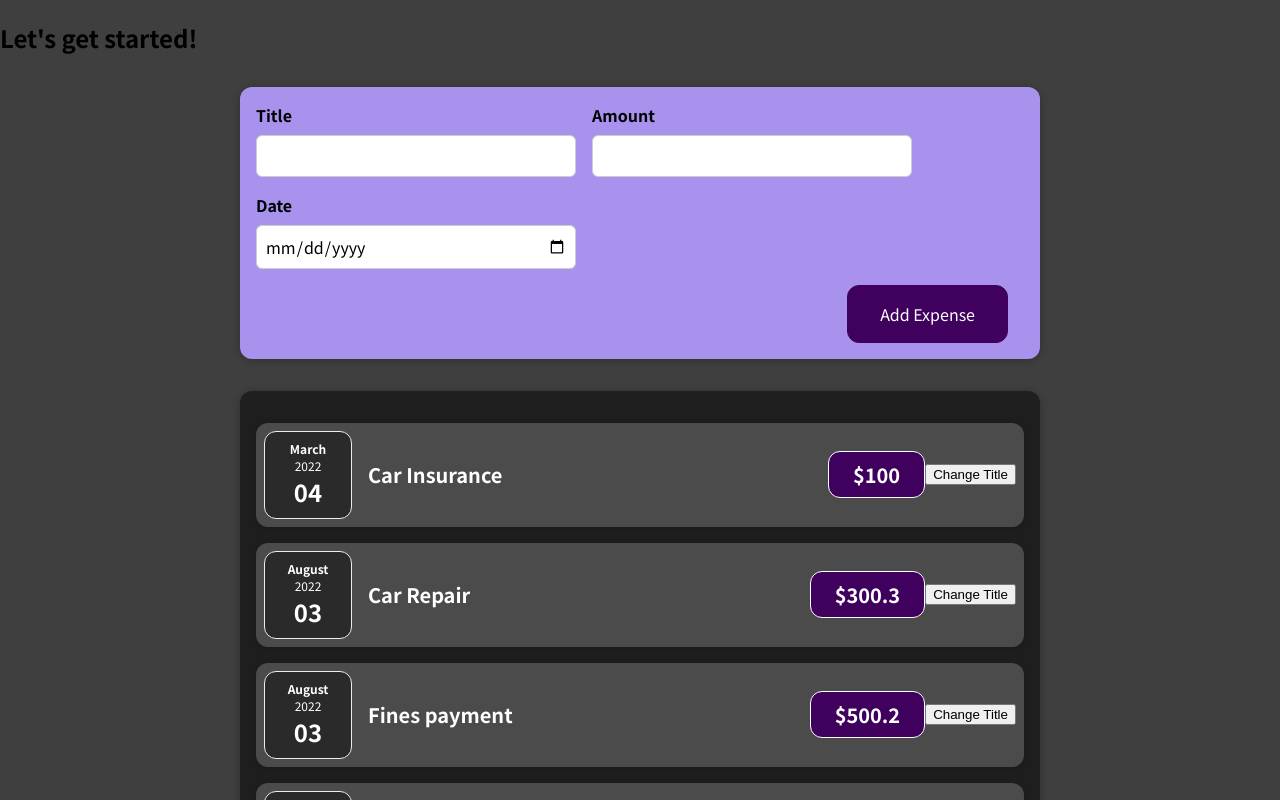
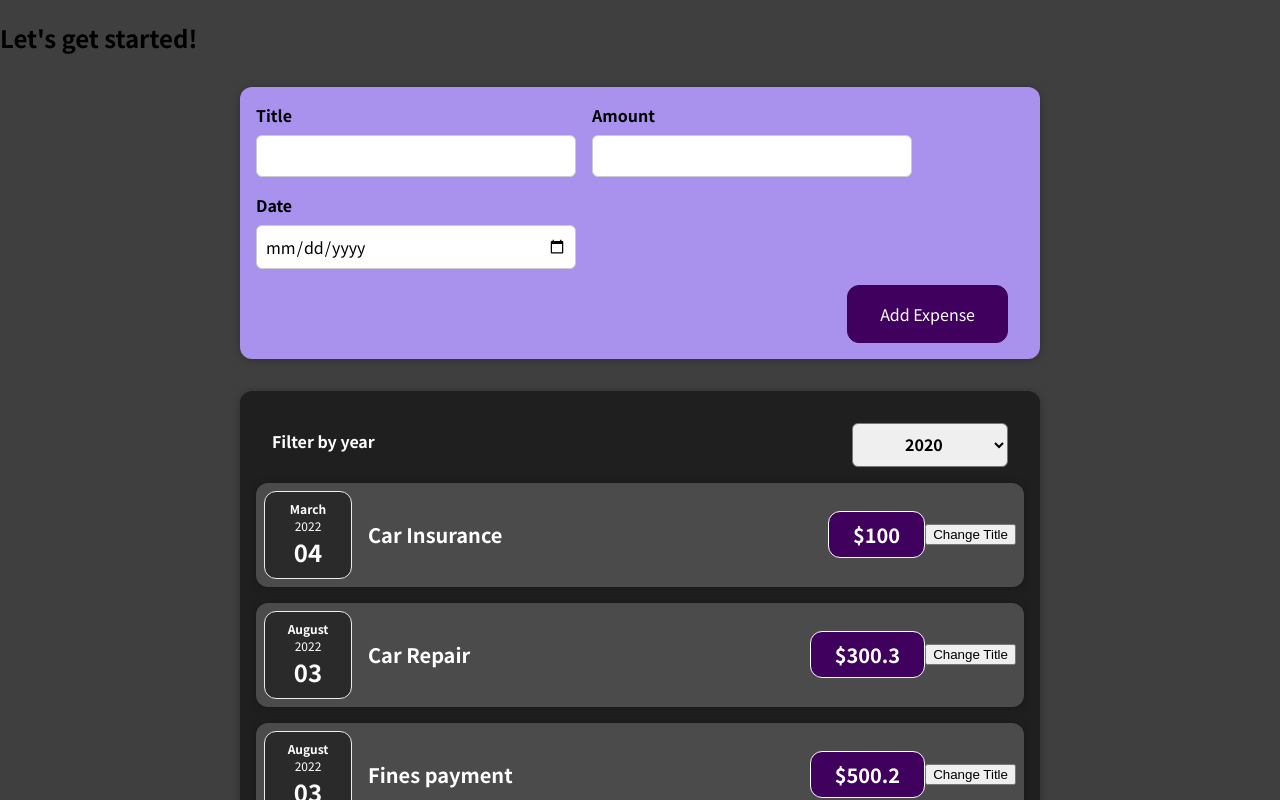
Before and after one commit to dukej10/Inicio-React, a React (Create React App) app: page / in a window 1280 px wide. Shown: the top 800 px of the page. Built offline with nearby package versions, Linux system fonts and the light colour scheme.

Commit message:
obtener año

```diff
--- a/src/components/Expenses/Expenses.js
+++ b/src/components/Expenses/Expenses.js
@@ -1,10 +1,22 @@
+import React, { useState } from "react";
 import Card from "../UI/Card";
 import ExpenseItem from "./ExpenseItem";
 import "./Expenses.css";
+import ExpensesFilter from "./ExpensesFilter";
 
 const Expenses = (props) => {
+  const [filteredYear, setFilteredYear] = useState("2020");
+
+  const filterChangeHandler = (selectedYear) => {
+    setFilteredYear(selectedYear);
+  };
+
   return (
     <Card className="expenses">
+      <ExpensesFilter
+        selected={filteredYear}
+        onChangeFilter={filterChangeHandler}
+      />
       <ExpenseItem
         title={props.items[0].title}
         amount={props.items[0].amount}
```
Also changed, not shown: 1 other file (tests, documents, lock files or other folders).
